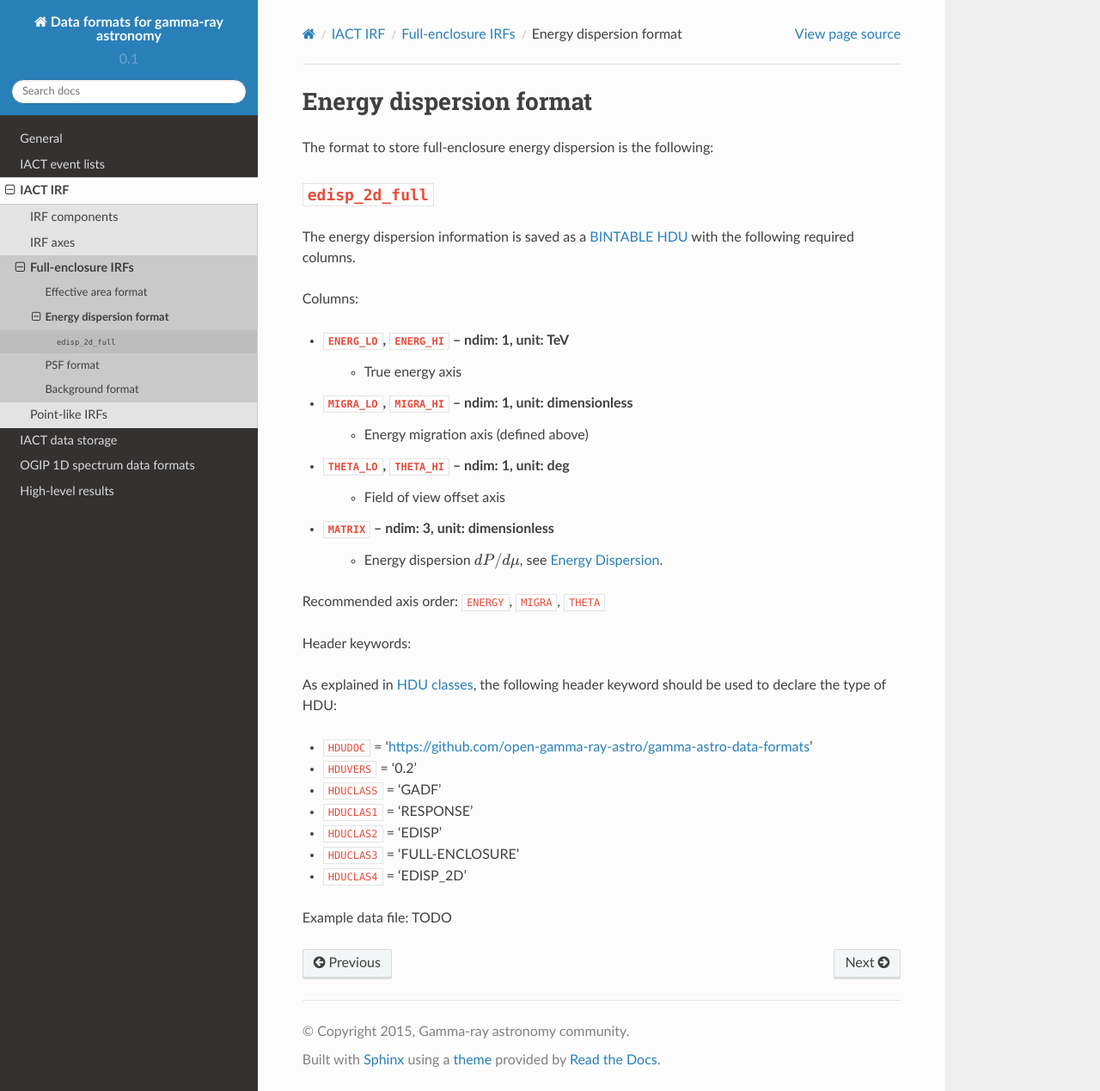
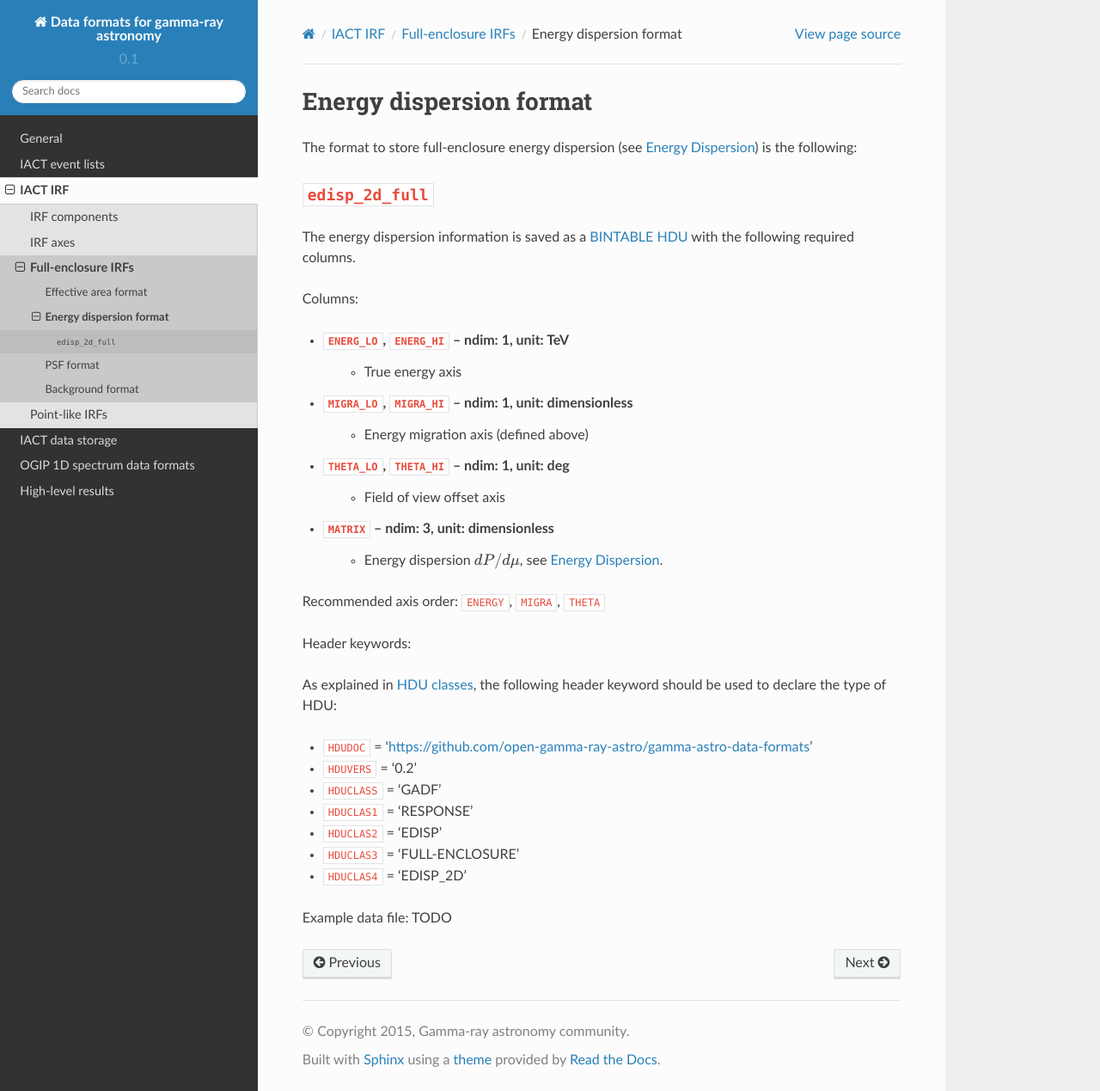
Before and after one commit to open-gamma-ray-astro/gamma-astro-data-formats, a Sphinx documentation site: the page built from source/irfs/full_enclosure/energy_dispersion/index.rst, in a window 1280 px wide and 1269 px high. Shown: the whole window at 86% size. Built offline with Sphinx 7.4.7 and the Read the Docs theme 2.0.0, drawn with Linux system fonts in a browser that asks for light colours.

Commit message:
Added reference to IRF component description

```diff
--- a/source/irfs/full_enclosure/background/index.rst
+++ b/source/irfs/full_enclosure/background/index.rst
@@ -5,7 +5,7 @@
 Background format
 =================
 
-Here we specify two formats for the background template models of a full-enclosure IRF:
+Here we specify two formats for the background template models (see :ref:`bkg`) of a full-enclosure IRF:
 
 * ``bkg_2d_full`` models depend on ``ENERGY`` and ``THETA``, i.e. are radially symmetric.
 * ``bkg_3d_full`` models depend on ``ENERGY`` and field of view coordinates ``DETX`` and ``DETY``.
--- a/source/irfs/full_enclosure/effective_area/index.rst
+++ b/source/irfs/full_enclosure/effective_area/index.rst
@@ -5,7 +5,7 @@
 Effective area format
 =====================
 
-Here we specify the format to store the effective area of a full-enclosure
+Here we specify the format to store the effective area (see :ref:`iact-aeff`) of a full-enclosure
 IRF. It is possible to store as a function of the true energy or as a function
 of the reconstructed energy.
 
--- a/source/irfs/full_enclosure/energy_dispersion/index.rst
+++ b/source/irfs/full_enclosure/energy_dispersion/index.rst
@@ -3,7 +3,7 @@
 Energy dispersion format
 ========================
 
-The format to store full-enclosure energy dispersion is the following:
+The format to store full-enclosure energy dispersion (see :ref:`iact-edisp`) is the following:
 
 .. _edisp_2d_full:
 
```
